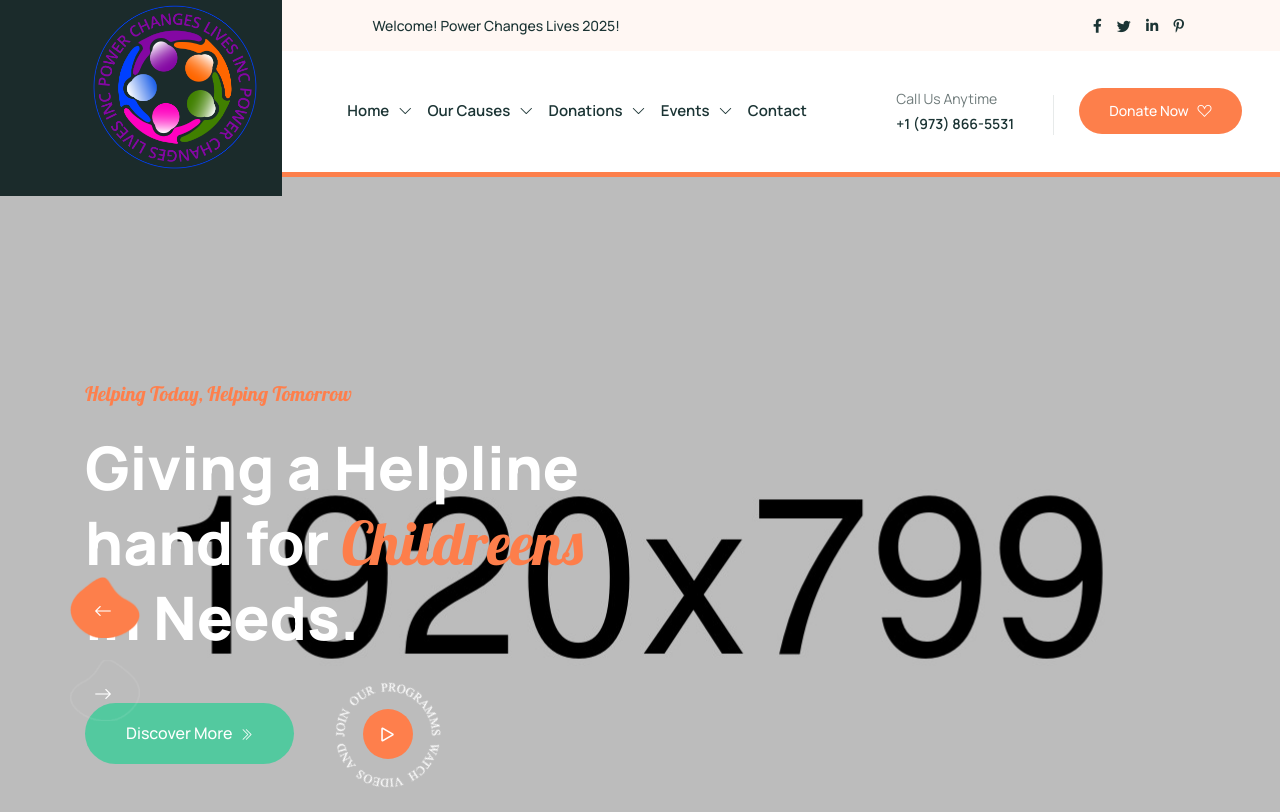
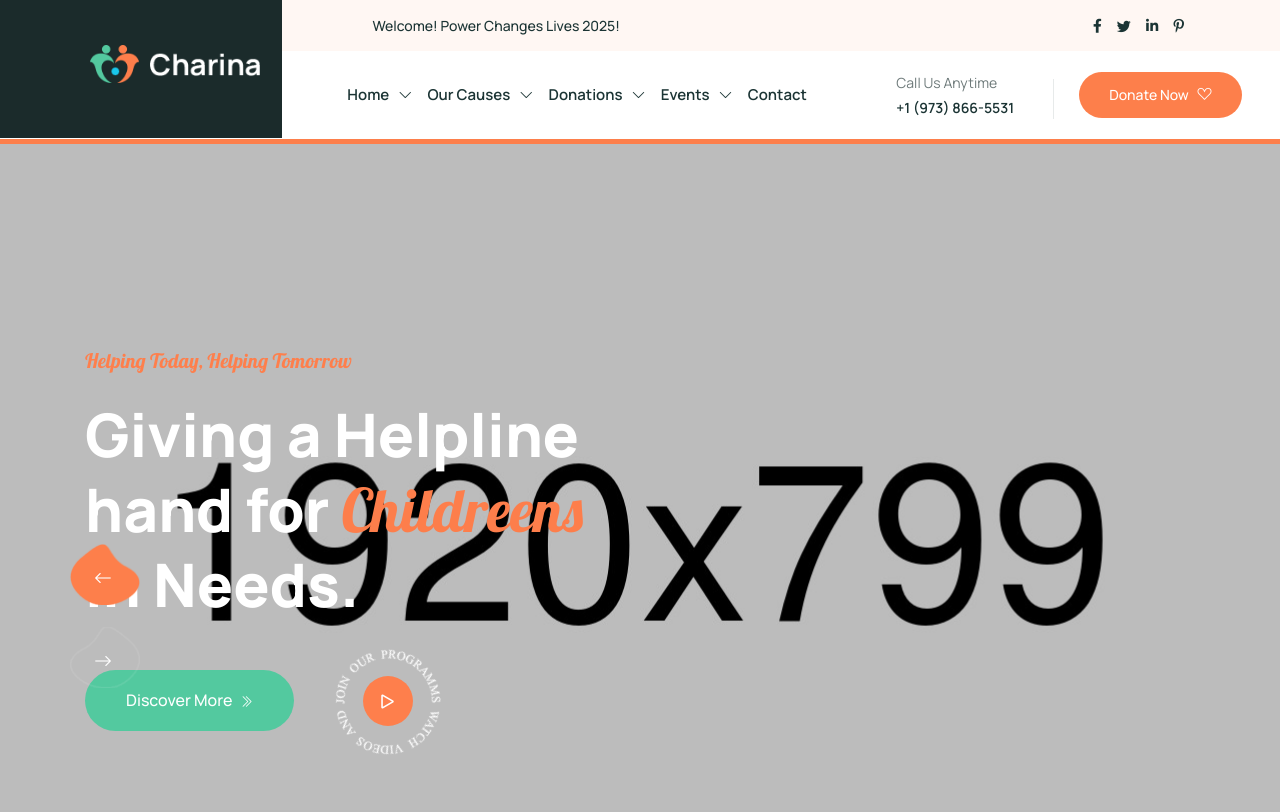
Before and after one commit to powerchangeslivesinc/powerchangeslives-charina, a plain HTML site: page index.html in a window 1280 px wide. Shown: the top 812 px of the page. Drawn offline with nearby package versions, Linux system fonts and the light colour scheme.

```diff
--- a/index.html
+++ b/index.html
@@ -88,7 +88,7 @@
 			<div class="col-lg-2">
 				<div class="logo">
 					<a class="logo_img" href="index.html" title="charina">
-						<img src="assets/images/POWERLOGO-FULLCOLOR10292021.png" alt="" />
+						<img src="assets/images/logo.png" alt="" />
 					</a>
 					<a class="main_sticky" href="index.html" title="charina">
 						<img src="assets/images/logo.png" alt="astute" />
```
